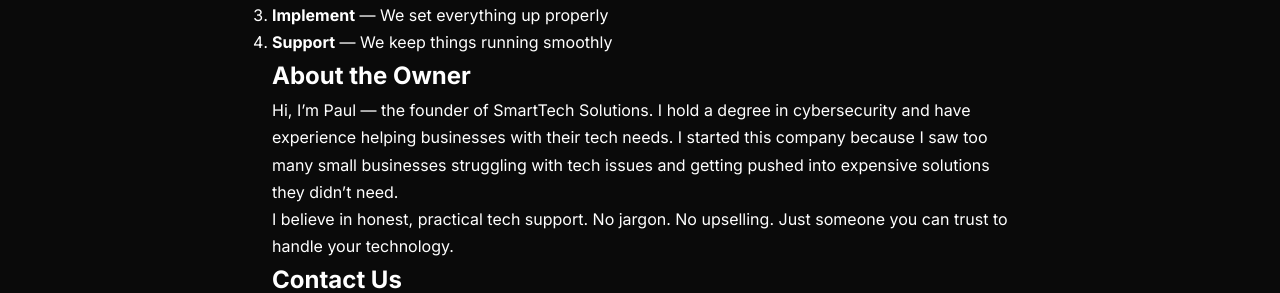
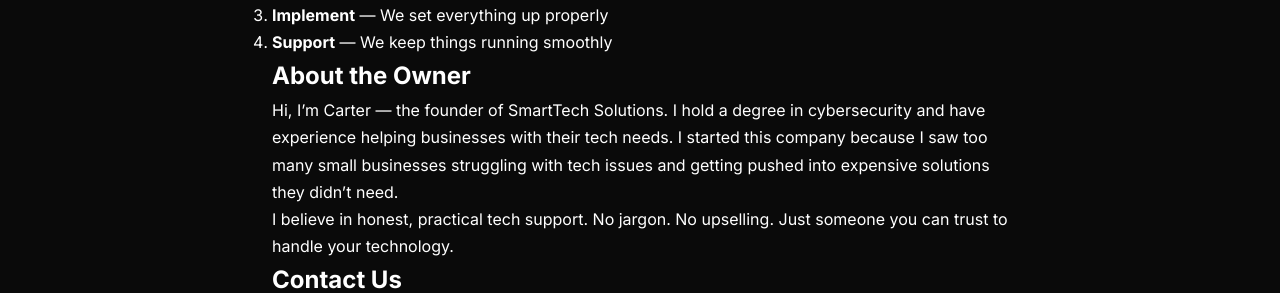
Before and after one commit to ThePaulBunyan/smartmoneyai, a Jekyll site: the page built from about.md, in a window 1280 px wide and 900 px high, scrolled down 655 px. Shown: the part 178-471 px from the top of the window. Built offline with Jekyll 4.4.1, drawn with Linux system fonts in a browser that asks for light colours.

Commit message:
Update owner name to Carter

```diff
--- a/_config.yml
+++ b/_config.yml
@@ -1,7 +1,7 @@
 name: SmartTech Solutions
 title: IT Support & AI for Small Business
 description: We help small businesses with reliable IT support and bring them into the AI age.
-author: Paul
+author: Carter
 email: smartmoneyai.org@pm.me
 permalink: /:title/
 future: true
--- a/about.md
+++ b/about.md
@@ -37,7 +37,7 @@ We work with small businesses across Southern Illinois and beyond:
 
 ## About the Owner
 
-Hi, I'm Paul — the founder of SmartTech Solutions. I hold a degree in cybersecurity and have experience helping businesses with their tech needs. I started this company because I saw too many small businesses struggling with tech issues and getting pushed into expensive solutions they didn't need.
+Hi, I'm Carter — the founder of SmartTech Solutions. I hold a degree in cybersecurity and have experience helping businesses with their tech needs. I started this company because I saw too many small businesses struggling with tech issues and getting pushed into expensive solutions they didn't need.
 
 I believe in honest, practical tech support. No jargon. No upselling. Just someone you can trust to handle your technology.
 
```
